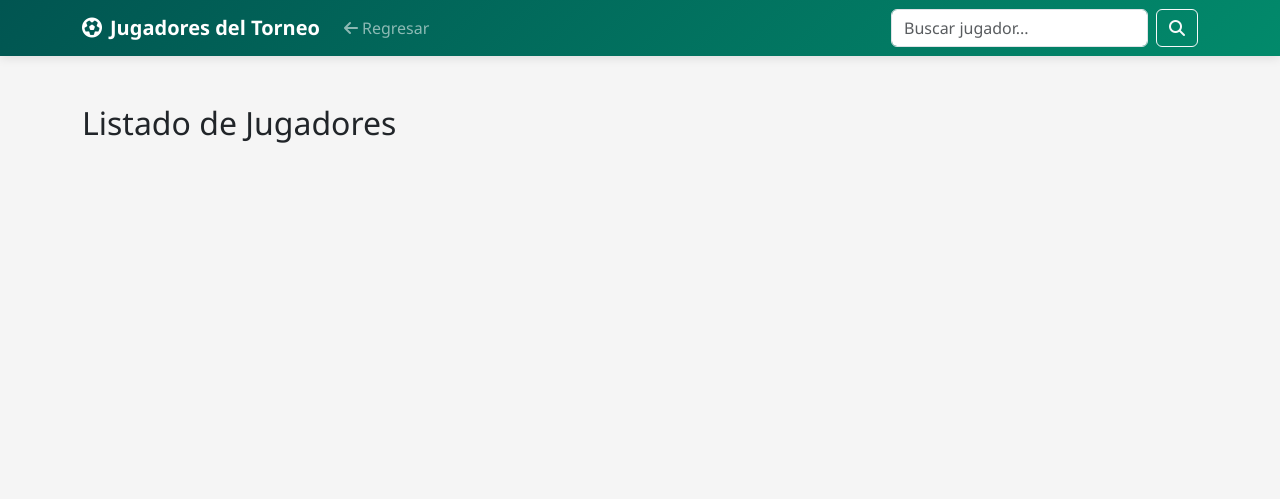
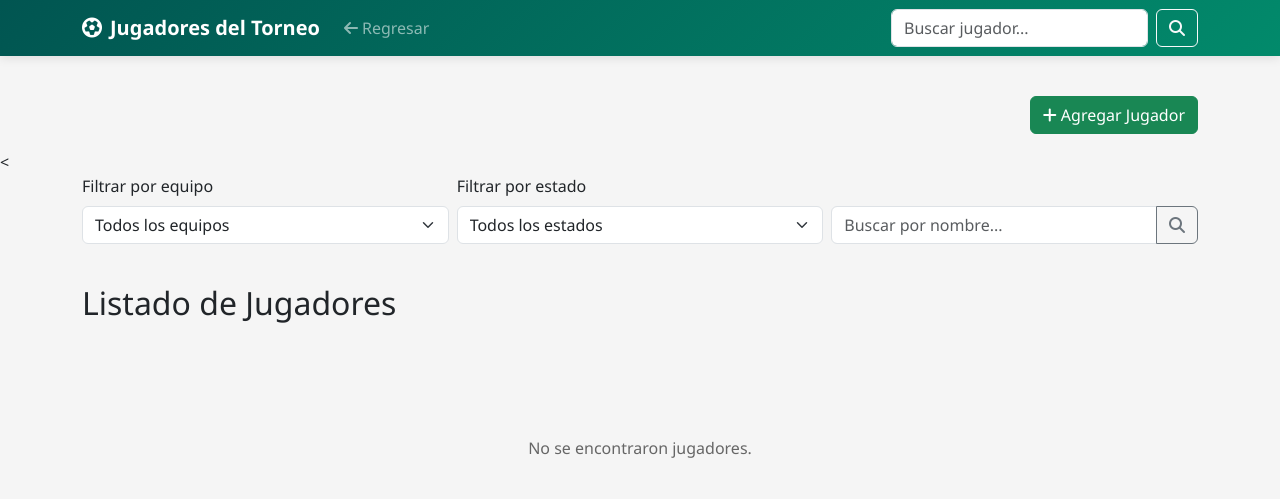
Before and after one commit to jonaSai3108/Proyecto-Final, a Flask app: page /Jugadores in a window 1280 px wide. Shown: the top 499 px of the page. Run offline with Flask 3, Linux system fonts and the light colour scheme; data that the repository does not hold is empty.

Commit message:
Jugadores
Funciones completas para el aparado de jugadores

```diff
--- a/static/js/jugadores.js
+++ b/static/js/jugadores.js
@@ -1,51 +1,91 @@
 let allPlayers = [];
+let allTeams   = [];
 const apiBaseUrl = '/api/jugadores';
 
 document.addEventListener('DOMContentLoaded', () => {
+    // Referencias
     const playersContainer = document.getElementById('playersContainer');
     const playerModalEl = document.getElementById('playerModal');
     const playerModal = new bootstrap.Modal(playerModalEl);
     const editForm = document.getElementById('editPlayerForm');
+    const agregarModalEl = document.getElementById('modalAgregarJugador');
+    const agregarModal = new bootstrap.Modal(agregarModalEl);
+    const agregarForm = document.getElementById('formAgregarJugador');
+    const filterEquipo = document.getElementById('filterEquipo');
+    const filterEstado = document.getElementById('filterEstado');
+    const searchInput = document.getElementById('searchInput');
+    const searchButton = document.getElementById('searchButton');
 
-    document.getElementById('searchButton').addEventListener('click', filterPlayers);
-    document.getElementById('searchInput').addEventListener('keyup', e => {
-        if (e.key === 'Enter') filterPlayers();
-    });
-    document.getElementById('backButton').addEventListener('click', () => {
-        window.location.href = '/torneos';
-    });
+    // Eventos
+    filterEquipo.addEventListener('change', filterPlayers);
+    filterEstado.addEventListener('change', loadPlayers);
+    searchButton.addEventListener('click', filterPlayers);
 
-    editForm.addEventListener('submit', async (e) => {
-        e.preventDefault();
+    // Buscar jugadores (no usado directamente pero útil si se desea buscar por nombre + filtros)
+    async function buscarJugadores({ nombre = '', id_equipo = 0, estado = -1 }) {
+        try {
+            const params = new URLSearchParams();
+            if (nombre) params.append('nombre', nombre);
+            if (id_equipo) params.append('id_equipo', id_equipo);
+            if (estado !== -1) params.append('estado', estado);
 
-        const id = document.getElementById('editPlayerId').value;
-        const nombre = document.getElementById('editNombre').value;
-        const apellido = document.getElementById('editApellido').value;
-        const edad = parseInt(document.getElementById('editEdad').value);
-        const dorsal = parseInt(document.getElementById('editDorsal').value);
-        const id_equipo = parseInt(document.getElementById('editIdEquipo').value);
+            const response = await fetch(`/api/jugadores/?${params.toString()}`);
+            const data = await response.json();
+            return data;
+        } catch (error) {
+            console.error('Error buscando jugadores:', error);
+        }
+    }
 
+    async function cambiarEstadoJugador(id, nuevoEstado) {
         try {
-            const response = await fetch(`${apiBaseUrl}/${id}`, {
+            const response = await fetch(`/api/jugadores/${id}/estado`, {
                 method: 'PUT',
                 headers: { 'Content-Type': 'application/json' },
-                body: JSON.stringify({ nombre, apellido, edad, dorsal, id_equipo })
+                body: JSON.stringify({ activo: nuevoEstado }),
             });
             const result = await response.json();
-            alert(result.message || 'Jugador actualizado');
-            playerModal.hide();
+            if (response.ok) {
+                alert(result.message);
                 loadPlayers();
+            } else {
+                alert('Error: ' + result.error);
+            }
         } catch (error) {
-            alert('Error al actualizar: ' + error.message);
+            console.error('Error al cambiar estado:', error);
         }
+    }
+
+    window.toggleEstado = cambiarEstadoJugador;
+
+    // Cargar equipos
+    async function loadTeams() {
+        try {
+            const res = await fetch('/api/equipos/');
+            allTeams = await res.json();
+            ['nuevoIdEquipo', 'editIdEquipo', 'filterEquipo'].forEach(id => {
+                const sel = document.getElementById(id);
+                sel.innerHTML = `<option value="">${id === 'filterEquipo' ? 'Todos los equipos' : 'Seleccione un equipo'}</option>`;
+                allTeams.forEach(eq => {
+                    const o = document.createElement('option');
+                    o.value = eq.id_equipo;
+                    o.textContent = eq.nombre;
+                    sel.appendChild(o);
                 });
+            });
+        } catch (err) {
+            console.error('Error al cargar equipos:', err);
+        }
+    }
 
+    // Cargar jugadores
     async function loadPlayers() {
-        playersContainer.innerHTML = '';
         try {
-            const res = await fetch(apiBaseUrl + '/');
+            const estado = filterEstado.value;
+            const url = estado ? `${apiBaseUrl}/?estado=${estado}` : apiBaseUrl;
+            const res = await fetch(url);
             allPlayers = await res.json();
-            renderPlayers(allPlayers);
+            filterPlayers();
             document.getElementById('estadoCargando').classList.add('d-none');
             playersContainer.classList.remove('d-none');
         } catch (err) {
@@ -54,74 +94,141 @@ document.addEventListener('DOMContentLoaded', () => {
     }
 
     function filterPlayers() {
-        const searchTerm = document.getElementById('searchInput').value.toLowerCase();
-        const filtered = allPlayers.filter(p =>
-            (`${p.nombre} ${p.apellido}`).toLowerCase().includes(searchTerm) ||
-            (p.equipo && p.equipo.toLowerCase().includes(searchTerm))
-        );
-        renderPlayers(filtered);
+        const term = searchInput.value.trim().toLowerCase();
+        const equipo = filterEquipo.value;
+        const estado = filterEstado.value;
+
+        let result = allPlayers;
+
+        if (term) {
+            result = result.filter(p => (`${p.nombre} ${p.apellido}`).toLowerCase().includes(term));
+        }
+
+        if (equipo) {
+            result = result.filter(p => String(p.id_equipo) === equipo);
+        }
+
+        if (estado) {
+            result = result.filter(p => {
+                const isActive = p.activo === true || p.activo === 1;
+                return estado === 'activo' ? isActive : !isActive;
+            });
+        }
+
+        renderPlayers(result);
     }
 
     function renderPlayers(players) {
         playersContainer.innerHTML = '';
-        players.forEach(player => {
-            const fullName = `${player.nombre || 'Sin'} ${player.apellido || 'nombre'}`;
-            const equipo = player.equipo || 'Sin equipo';
-            const goles = player.total_goles ?? 0;
+        if (!players.length) {
+            playersContainer.innerHTML = '<div class="empty-state text-center">No se encontraron jugadores.</div>';
+            return;
+        }
 
-            const card = document.createElement('div');
-            card.className = 'col-md-4 mb-4';
-            card.innerHTML = `
+        players.forEach(p => {
+            const fullName = `${p.nombre} ${p.apellido}`;
+            const isActive = Boolean(p.activo);
+            playersContainer.insertAdjacentHTML('beforeend', `
+                <div class="col-md-4 mb-4">
                     <div class="card player-card">
                         <div class="card-body text-center">
                             <h5 class="player-name">${fullName}</h5>
-                        <p>Edad: ${player.edad}</p>
-                        <p>Dorsal: ${player.dorsal}</p>
-                        <p>Equipo: ${equipo}</p>
-                        <p>Goles: ${goles}</p>
-                        <p>Tarjetas:<br> Amarillas: ${player.tarjetas_amarillas ?? 0}<br> Rojas: ${player.tarjetas_rojas ?? 0}</p>
-                        <p>Suspendido: ${player.suspendido ?? 'No'}</p>
-                        <button class="btn btn-outline-success btn-sm mt-1" onclick="editPlayer(${player.id_jugador})">
-                            <i class="fas fa-edit"></i> Editar
-                        </button>
-                        <button class="btn btn-outline-danger btn-sm mt-1" onclick="deletePlayer(${player.id_jugador})">
-                            <i class="fas fa-trash"></i> Eliminar
+                            <p>Edad: ${p.edad || '-'}</p>
+                            <p>Dorsal: ${p.dorsal || '-'}</p>
+                            <p>Equipo: ${p.equipo || 'Sin equipo'}</p>
+                            <p>Goles: ${p.total_goles ?? 0}</p>
+                            <p>Tarjetas:<br> Amarillas: ${p.tarjetas_amarillas ?? 0}<br> Rojas: ${p.tarjetas_rojas ?? 0}</p>
+                            <p>Suspendido: ${p.suspendido ? 'Sí' : 'No'}</p>
+                            <button class="btn btn-outline-success btn-sm" onclick="editPlayer(${p.id_jugador})">
+                                <i class="fas fa-edit"></i>
+
+                            <button class="btn btn-sm ${isActive ? 'btn-warning' : 'btn-secondary'}"
+                                    onclick="toggleEstado(${p.id_jugador}, ${isActive ? 0 : 1})">
+                                ${isActive ? 'Desactivar' : 'Activar'}
                             </button>
                         </div>
-                </div>`;
-            playersContainer.appendChild(card);
+                    </div>
+                </div>`);
         });
     }
 
-    window.editPlayer = async function (id) {
+    // Editar jugador
+    editForm.addEventListener('submit', async e => {
+        e.preventDefault();
+        const id = document.getElementById('editPlayerId').value;
+        const nombre = document.getElementById('editNombre').value;
+        const apellido = document.getElementById('editApellido').value;
+        const edad = +document.getElementById('editEdad').value;
+        const dorsal = +document.getElementById('editDorsal').value;
+        const id_equipo = +document.getElementById('editIdEquipo').value;
         try {
-            const response = await fetch(`${apiBaseUrl}/${id}`);
-            const player = await response.json();
+            const res = await fetch(`${apiBaseUrl}/${id}`, {
+                method: 'PUT',
+                headers: { 'Content-Type': 'application/json' },
+                body: JSON.stringify({ nombre, apellido, edad, dorsal, id_equipo })
+            });
+            const j = await res.json();
+            alert(j.message || 'Jugador actualizado');
+            playerModal.hide();
+            loadPlayers();
+        } catch (err) {
+            alert('Error al actualizar: ' + err);
+        }
+    });
 
-            document.getElementById('editPlayerId').value = player.id_jugador;
-            document.getElementById('editNombre').value = player.nombre || '';
-            document.getElementById('editApellido').value = player.apellido || '';
-            document.getElementById('editEdad').value = player.edad || 0;
-            document.getElementById('editDorsal').value = player.dorsal || 0;
-            document.getElementById('editIdEquipo').value = player.id_equipo || 0;
-
+    window.editPlayer = async id => {
+        try {
+            const res = await fetch(`${apiBaseUrl}/${id}`);
+            const p = await res.json();
+            document.getElementById('editPlayerId').value = p.id_jugador;
+            document.getElementById('editNombre').value = p.nombre;
+            document.getElementById('editApellido').value = p.apellido;
+            document.getElementById('editEdad').value = p.edad;
+            document.getElementById('editDorsal').value = p.dorsal;
+            document.getElementById('editIdEquipo').value = p.id_equipo;
             playerModal.show();
         } catch (err) {
-            alert('Error al obtener jugador: ' + err.message);
+            alert('Error al obtener jugador: ' + err);
         }
     };
 
-    window.deletePlayer = async function (id) {
-        if (!confirm('¿Estás seguro de eliminar este jugador?')) return;
+    window.deletePlayer = async id => {
+        if (!confirm('¿Eliminar este jugador?')) return;
         try {
             const res = await fetch(`${apiBaseUrl}/${id}`, { method: 'DELETE' });
-            const result = await res.json();
-            alert(result.message || 'Jugador eliminado');
+            const j = await res.json();
+            alert(j.message || 'Jugador eliminado');
             loadPlayers();
         } catch (err) {
-            alert('Error al eliminar: ' + err.message);
+            alert('Error al eliminar: ' + err);
         }
     };
 
+    // Agregar jugador
+    agregarForm.addEventListener('submit', async e => {
+        e.preventDefault();
+        const nombre = document.getElementById('nuevoNombre').value;
+        const apellido = document.getElementById('nuevoApellido').value;
+        const edad = +document.getElementById('nuevaEdad').value;
+        const dorsal = +document.getElementById('nuevoDorsal').value;
+        const id_equipo = +document.getElementById('nuevoIdEquipo').value;
+        try {
+            const res = await fetch(apiBaseUrl + '/', {
+                method: 'POST',
+                headers: { 'Content-Type': 'application/json' },
+                body: JSON.stringify({ nombre, apellido, edad, dorsal, id_equipo })
+            });
+            const j = await res.json();
+            alert(j.message || 'Jugador agregado');
+            agregarModal.hide();
+            agregarForm.reset();
+            loadPlayers();
+        } catch (err) {
+            alert('Error al agregar: ' + err);
+        }
+    });
+
+    // Iniciar carga inicial
+    loadTeams();
     loadPlayers();
 });
--- a/templates/Jugadores.html
+++ b/templates/Jugadores.html
@@ -1,3 +1,4 @@
+
 <!DOCTYPE html>
 <html lang="es">
 <head>
@@ -33,11 +34,91 @@
 </head>
 <body>
 
+  <!-- Botón para abrir modal Agregar -->
+  <div class="container my-3 text-end">
+    <button class="btn btn-success" data-bs-toggle="modal" data-bs-target="#modalAgregarJugador">
+        <i class="fas fa-plus"></i> Agregar Jugador
+    </button>
+  </div>
+
+
+<!-- Filtros: Equipo y Estado -->
+<<div class="container mb-3">
+  <div class="row g-2">
+    <div class="col-sm-6 col-md-4">
+      <label for="filterEquipo" class="form-label">Filtrar por equipo</label>
+      <select id="filterEquipo" class="form-select">
+        <option value="">Todos los equipos</option>
+      </select>
+    </div>
+    <div class="col-sm-6 col-md-4">
+      <label for="filterEstado" class="form-label">Filtrar por estado</label>
+      <select id="filterEstado" class="form-select">
+        <option value="">Todos los estados</option>
+        <option value="activo">Activo</option>
+        <option value="inactivo">Inactivo</option>
+      </select>
+    </div>
+    <div class="col-sm-12 col-md-4">
+      <!-- Tu buscador por texto -->
+      <label class="form-label d-block">&nbsp;</label>
+      <div class="input-group">
+        <input type="text" id="searchInput" class="form-control" placeholder="Buscar por nombre...">
+        <button class="btn btn-outline-secondary" id="searchButton">
+          <i class="fas fa-search"></i>
+        </button>
+      </div>
+    </div>
+  </div>
+</div>
+
+
+  <!-- Modal Agregar Jugador -->
+  <div class="modal fade" id="modalAgregarJugador" tabindex="-1" aria-labelledby="modalAgregarJugadorLabel" aria-hidden="true">
+    <div class="modal-dialog">
+      <form id="formAgregarJugador" class="modal-content">
+        <div class="modal-header">
+          <h5 class="modal-title" id="modalAgregarJugadorLabel">Agregar Jugador</h5>
+          <button type="button" class="btn-close" data-bs-dismiss="modal" aria-label="Cerrar"></button>
+        </div>
+        <div class="modal-body">
+          <div class="mb-3">
+            <label for="nuevoNombre" class="form-label">Nombre</label>
+            <input type="text" class="form-control" id="nuevoNombre" required>
+          </div>
+          <div class="mb-3">
+            <label for="nuevoApellido" class="form-label">Apellido</label>
+            <input type="text" class="form-control" id="nuevoApellido" required>
+          </div>
+          <div class="mb-3">
+            <label for="nuevaEdad" class="form-label">Edad</label>
+            <input type="number" class="form-control" id="nuevaEdad" required min="1">
+          </div>
+          <div class="mb-3">
+            <label for="nuevoDorsal" class="form-label">Dorsal</label>
+            <input type="number" class="form-control" id="nuevoDorsal" required min="0">
+          </div>
+          <div class="mb-3">
+            <label for="nuevoIdEquipo" class="form-label">Equipo</label>
+            <select class="form-select" id="nuevoIdEquipo" required>
+              <option value="">Seleccione un equipo</option>
+              <!-- Opciones cargadas desde JS -->
+            </select>
+          </div>
+        </div>
+        <div class="modal-footer">
+          <button type="submit" class="btn btn-primary">Agregar</button>
+          <button type="button" class="btn btn-secondary" data-bs-dismiss="modal">Cancelar</button>
+        </div>
+      </form>
+    </div>
+  </div>
+
+
+  <!-- Nav y buscador -->
   <nav class="navbar navbar-expand-lg navbar-dark fixed-top bg-dark">
     <div class="container">
-        <a class="navbar-brand" href="#">
-            <i class="fas fa-futbol me-2"></i>Jugadores del Torneo
-        </a>
+      <a class="navbar-brand" href="#"><i class="fas fa-futbol me-2"></i>Jugadores del Torneo</a>
       <button class="navbar-toggler" type="button" data-bs-toggle="collapse" data-bs-target="#navbarContent">
         <span class="navbar-toggler-icon"></span>
       </button>
@@ -59,58 +140,48 @@
     </div>
   </nav>
 
+  <!-- Listado -->
   <div class="container py-4">
     <h2 class="mb-4">Listado de Jugadores</h2>
-
     <div id="estadoCargando" class="text-center my-5">
       <i class="fas fa-spinner fa-spin fa-3x"></i>
       <p>Cargando jugadores...</p>
     </div>
-
     <div id="playersContainer" class="row d-none"></div>
   </div>
 
-<!-- Modal de detalles/editar -->
+  <!-- Modal Editar Jugador -->
   <div class="modal fade" id="playerModal" tabindex="-1" aria-labelledby="playerModalLabel" aria-hidden="true">
     <div class="modal-dialog modal-dialog-centered">
       <div class="modal-content">
         <form id="editPlayerForm">
           <div class="modal-header">
-                    <h5 class="modal-title" id="playerModalLabel">Detalles del Jugador</h5>
+            <h5 class="modal-title" id="playerModalLabel">Editar Jugador</h5>
             <button type="button" class="btn-close" data-bs-dismiss="modal" aria-label="Cerrar"></button>
           </div>
           <div class="modal-body">
             <input type="hidden" id="editPlayerId">
             <div class="mb-2">
-                        <label>Nombre:</label>
+              <label>Nombre</label>
               <input type="text" class="form-control" id="editNombre" required>
             </div>
             <div class="mb-2">
-                        <label>Apellido:</label>
+              <label>Apellido</label>
               <input type="text" class="form-control" id="editApellido" required>
             </div>
             <div class="mb-2">
-                        <label>Edad:</label>
-                        <input type="number" class="form-control" id="editEdad" required>
+              <label>Edad</label>
+              <input type="number" class="form-control" id="editEdad" min="1" required>
             </div>
             <div class="mb-2">
-                        <label>Dorsal:</label>
-                        <input type="number" class="form-control" id="editDorsal" required>
+              <label>Dorsal</label>
+              <input type="number" class="form-control" id="editDorsal" min="0" required>
             </div>
             <div class="mb-2">
-                        <label>ID Equipo:</label>
-                        <input type="number" class="form-control" id="editIdEquipo" required>
-                    </div>
-                    <div class="mb-2">
-                        <label>Tarjetas:</label>
-                        <p>
-                            Amarillas: <span id="editTarjetasAmarillas">0</span><br>
-                            Rojas: <span id="editTarjetasRojas">0</span>
-                        </p>
-                    </div>
-                    <div class="mb-2">
-                        <label>Suspendido:</label>
-                        <input type="text" class="form-control" id="editSuspendido" disabled>
+              <label>Equipo</label>
+              <select id="editIdEquipo" class="form-select" required>
+                <option value="">Cargando equipos…</option>
+              </select>
             </div>
           </div>
           <div class="modal-footer">
```
Also changed, not shown: api/jugadores.py (+52 -18 lines). Lines whose indentation alone changed are shown as unchanged.
